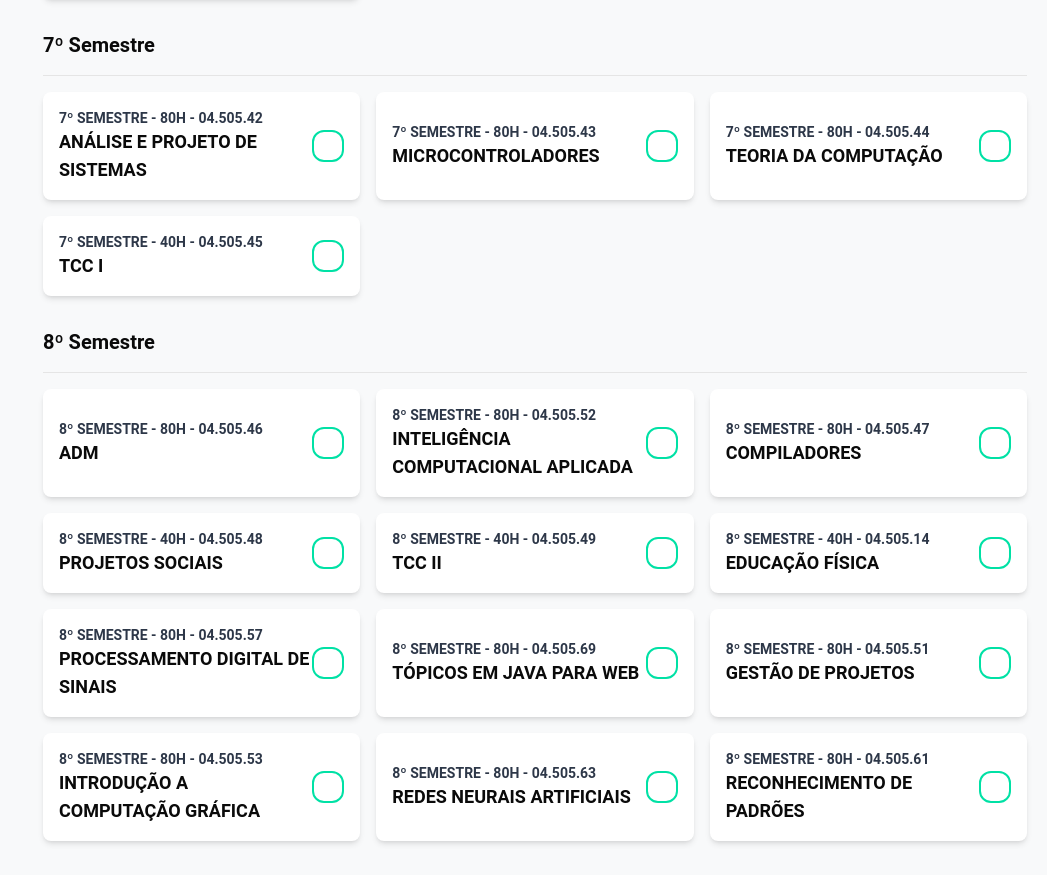
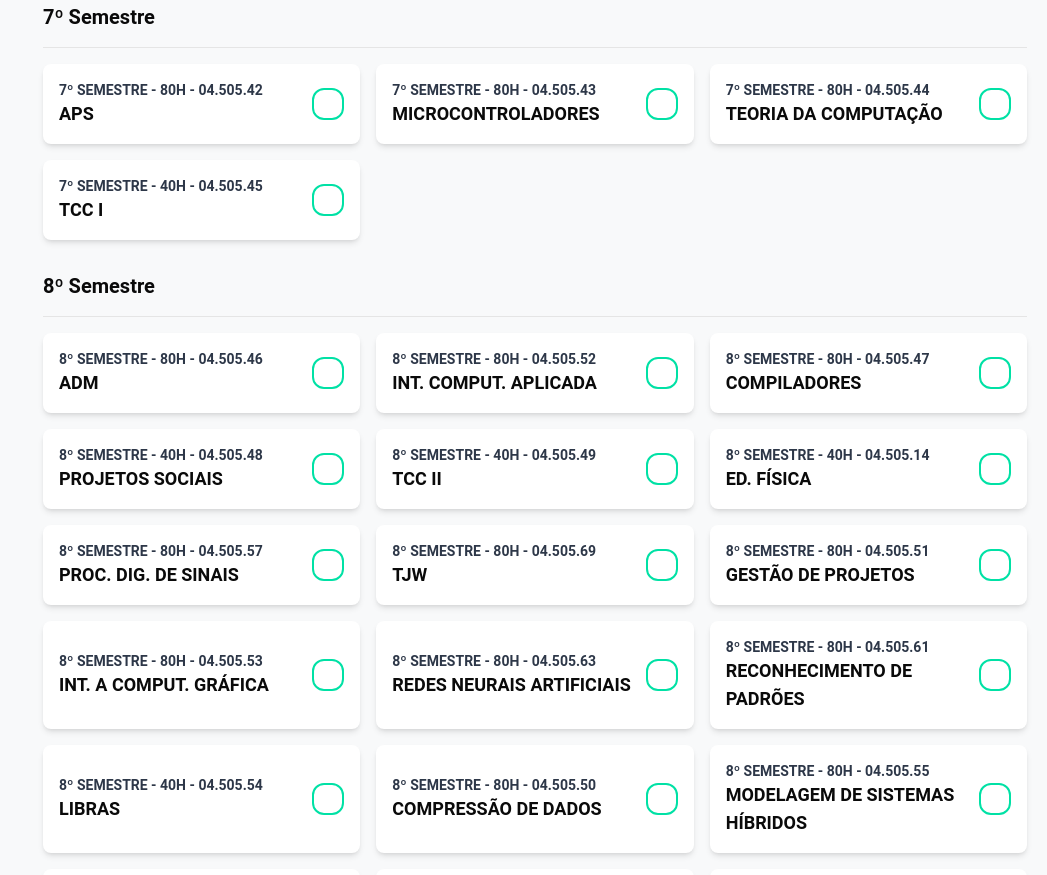
Before and after one commit to dvktr/gestao-matriz-curricular, a Next.js app: page /configuracao in a window 1280 px wide. Shown: the part 1869-2744 px from the top of the page, without its empty margins (233-1280 px from the left). Before the commit the page ends 2718 px from the top, so only its background shows below. Built offline with nearby package versions, Linux system fonts and the light colour scheme.

Commit message:
update disciplines

```diff
--- a/mock/discipline.ts
+++ b/mock/discipline.ts
@@ -1,7 +1,7 @@
 import { IDiscipline } from "@/types/discipline";
 
 export const mockDisciplines: IDiscipline[] = [
-  //done
+  //CHECK
   {
         name: "CÁLCULO I",
         semester: 1,
@@ -12,7 +12,7 @@ export const mockDisciplines: IDiscipline[] = [
         timetables: [{days: 'TER QUA', hours: 'CD-T CD-T'}],
         pre_requiriments: [],
   },
-  //done
+  //CHECK
   {
         name: "CIRCUITOS DIGITAIS",
         semester: 1,
@@ -23,7 +23,7 @@ export const mockDisciplines: IDiscipline[] = [
         timetables: [{days: 'QUA SEX', hours: 'CD-M CD-M'}],
         pre_requiriments: [],
   },
-  //done
+  //CHECK
   {
         name: "FUNDAMENTOS DE PROGRAMAÇÃO",
         semester: 1,
@@ -34,7 +34,7 @@ export const mockDisciplines: IDiscipline[] = [
         timetables: [{days: 'SEG QUI', hours: 'AB-T AB-T'}],
         pre_requiriments: [],
   },
-  //done
+  //CHECK
   {
         name: "MATEMÁTICA DISCRETA",
         semester: 1,
@@ -45,7 +45,7 @@ export const mockDisciplines: IDiscipline[] = [
         timetables: [{days: 'SEG QUA', hours: 'CD-T AB-T'}],
         pre_requiriments: [],
   },
-  //done
+  //CHECK
   {
         name: "ÁLGEBRA LINEAR",
         semester: 2,
@@ -56,7 +56,7 @@ export const mockDisciplines: IDiscipline[] = [
         timetables: [{days: 'TER QUI', hours: 'AB-M AB-M'}, {days: 'TER QUI', hours: 'CD-T CD-T'}],
         pre_requiriments: [],
   },
-  //done
+  //CHECK
   {
         name: "CÁLCULO II",
         semester: 2,
@@ -64,10 +64,10 @@ export const mockDisciplines: IDiscipline[] = [
         workload: 80,
         type: 'OBG',
         code: "04.505.20",
-	timetables: [{days: 'TER QUA', hours: 'AB-M AB-M'}, {days: 'TER QUA', hours: 'AB-T AB-T'}],
+        timetables: [{days: 'TER QUA', hours: 'CD-M CD-M'}, {days: 'TER QUA', hours: 'AB-T AB-T'}],
         pre_requiriments: ["04.505.15"],
   },
-  //done
+  //CHECK
   {
         name: "FÍSICA I",
         semester: 2,
@@ -75,10 +75,10 @@ export const mockDisciplines: IDiscipline[] = [
         workload: 80,
         type: 'OBG',
         code: "04.505.21",
-	timetables: [{days: 'SEG SEX', hours: 'CD-M CD-M'}, {days: 'QUA QUI', hours: 'CD-M AB-M'}],
+        timetables: [{days: 'SEG QUI', hours: 'CD-M CD-M'}, {days: 'QUA QUI', hours: 'CD-T AB-T'}],
         pre_requiriments: ["04.505.15"],
   },
-  //done
+  //CHECK
   {
         name: "INGLÊS INSTRUMENTAL",
         semester: 2,
@@ -86,21 +86,21 @@ export const mockDisciplines: IDiscipline[] = [
         workload: 40,
         type: 'OBG',
         code: "04.505.22",
-	timetables: [{days: 'SEX', hours: 'CD-M'}],
+        timetables: [{days: 'SEX', hours: 'CD-T'}],
         pre_requiriments: [],
   },
-  //done
+  //CHECK
   {
-	name: "LABORATÓRIO DE PROGRAMAÇÃO",
+        name: "LAB. DE PROGRAMAÇÃO",
         semester: 2,
         attended: false,
         workload: 80,
         type: 'OBG',
         code: "04.505.23",
-	timetables: [{days: 'SEG QUA', hours: 'AB-M AB-M'}, {days: 'SEG SEX', hours: 'CD-M CD-M'}],
+        timetables: [{days: 'SEG QUA', hours: 'AB-M AB-M'}, {days: 'SEG SEX', hours: 'AB-T AB-T'}],
         pre_requiriments: ["04.505.17"],
   },
-  //done
+  //CHECK
   {
         name: "ARQUITETURA DE COMPUTADORES",
         semester: 3,
@@ -111,7 +111,7 @@ export const mockDisciplines: IDiscipline[] = [
         timetables: [{days: 'SEG SEX', hours: 'AB-M CD-M'}, {days: 'SEG SEX', hours: 'CD-T CD-T'}],
         pre_requiriments: ["04.505.16"],
   },
-  //done
+  //CHECK
   {
         name: "PROBABILIDADE E ESTATÍSTICA",
         semester: 3,
@@ -122,7 +122,7 @@ export const mockDisciplines: IDiscipline[] = [
         timetables: [{days: 'TER QUI', hours: 'AB-M AB-M'}, {days: 'TER QUI', hours: 'CD-T CD-T'}],
         pre_requiriments: ["04.505.20"],
   },
-  //done
+  //CHECK
   {
         name: "PROGRAMAÇÃO LINEAR",
         semester: 3,
@@ -130,10 +130,10 @@ export const mockDisciplines: IDiscipline[] = [
         workload: 80,
         type: 'OBG',
         code: "04.505.26",
-	timetables: [{days: 'QUA SEX', hours: 'AB-M AB-M'}],
+        timetables: [{days: 'QUA SEX', hours: 'AB-M AB-M'}, {days: 'QUA SEX', hours: 'CD-T AB-T'}],
         pre_requiriments: ["04.505.19"],
   },
-  //done
+  //CHECK
   {
         name: "PROGRAMAÇÃO ORIENTADA A OBJETO",
         semester: 3,
@@ -155,7 +155,7 @@ export const mockDisciplines: IDiscipline[] = [
         timetables: [{days: 'TER QUI', hours: 'CD-M CD-M'}],
         pre_requiriments: ["04.505.21"],
   },
-  //done
+  //CHECK
   {
         name: "BANCO DE DADOS",
         semester: 4,
@@ -166,6 +166,7 @@ export const mockDisciplines: IDiscipline[] = [
         timetables: [{days: 'SEG QUA', hours: 'AB-M CD-M'}, {days: 'TER QUI', hours: 'AB-T AB-T'}],
         pre_requiriments: ["04.505.27"],
   },
+  //CHECK
   {
         name: "CÁLCULO NUMÉRICO",
         semester: 4,
@@ -176,6 +177,7 @@ export const mockDisciplines: IDiscipline[] = [
         timetables: [{days: 'TER QUI', hours: 'CD-M CD-M'}],
         pre_requiriments: ["04.505.19", "04.505.20"],
   },
+  //CHECK
   {
         name: "COMUNICAÇÃO DE DADOS",
         semester: 4,
@@ -186,7 +188,7 @@ export const mockDisciplines: IDiscipline[] = [
         timetables: [{days: 'QUA SEX', hours: 'AB-M CD-M'}],
         pre_requiriments: ["04.505.58"],
   },
-  //done
+  //CHECK
   {
         name: "ESTRUTURA DE DADOS",
         semester: 4,
@@ -197,7 +199,7 @@ export const mockDisciplines: IDiscipline[] = [
         timetables: [{days: 'SEG SEX', hours: 'CD-M AB-M'}, {days: 'SEG QUA', hours: 'AB-T AB-T'}],
         pre_requiriments: ["04.505.27"],
   },
-  //done
+  //CHECK
   {
         name: "LÓGICA PARA COMPUTAÇÃO",
         semester: 4,
@@ -208,7 +210,7 @@ export const mockDisciplines: IDiscipline[] = [
         timetables: [{days: 'TER QUI', hours: 'AB-M AB-M'}],
         pre_requiriments: ["04.505.17", "04.505.18"],
   },
-  //done
+  //CHECK
   {
         name: "ANÁLISE DE ALGORITMOS",
         semester: 5,
@@ -219,7 +221,7 @@ export const mockDisciplines: IDiscipline[] = [
         timetables: [{days: 'TER QUI', hours: 'CD-M CD-M'}],
         pre_requiriments: ["04.505.31"],
   },
-  //done
+  //CHECK
   {
         name: "IEEC",
         semester: 5,
@@ -230,7 +232,7 @@ export const mockDisciplines: IDiscipline[] = [
         timetables: [{days: 'QUA', hours: 'AB-M'}, {days: 'SEX', hours: 'AB-T'}],
         pre_requiriments: ["04.505.58"],
   },
-  //done
+  //CHECK
   {
         name: "ENGENHARIA DE SOFTWARE",
         semester: 5,
@@ -241,7 +243,7 @@ export const mockDisciplines: IDiscipline[] = [
         timetables: [{days: 'TER QUI', hours: 'AB-M AB-M'}],
         pre_requiriments: ["04.505.27"],
   },
-  //done
+  //CHECK
   {
         name: "GRAFOS",
         semester: 5,
@@ -252,7 +254,7 @@ export const mockDisciplines: IDiscipline[] = [
         timetables: [{days: 'SEG SEX', hours: 'CD-M AB-M'}],
         pre_requiriments: ["04.505.31"],
   },
-  //done
+  //CHECK
   {
         name: "SISTEMAS OPERACIONAIS",
         semester: 5,
@@ -263,7 +265,7 @@ export const mockDisciplines: IDiscipline[] = [
         timetables: [{days: 'QUA SEX', hours: 'CD-M CD-M'}],
         pre_requiriments: ["04.505.24"],
   },
-  //done
+  //CHECK
   {
         name: "INTELIGÊNCIA ARTIFICIAL",
         semester: 6,
@@ -274,7 +276,7 @@ export const mockDisciplines: IDiscipline[] = [
         timetables: [{days: 'SEG QUA', hours: 'CD-M CD-M'}],
         pre_requiriments: ["04.505.25", "04.505.31"],
   },
-  //done
+  //CHECK
   {
         name: "LINGUAGENS DE PROGRAMAÇÃO",
         semester: 6,
@@ -285,7 +287,7 @@ export const mockDisciplines: IDiscipline[] = [
         timetables: [{days: 'TER QUI', hours: 'AB-M AB-M'}],
         pre_requiriments: ["04.505.27"],
   },
-  //done
+  //CHECK
   {
         name: "METODOLOGIA CIENTÍFICA",
         semester: 6,
@@ -296,9 +298,9 @@ export const mockDisciplines: IDiscipline[] = [
         timetables: [{days: 'QUI', hours: 'CD-M'}],
         pre_requiriments: [],
   },
-  //done
+  //CHECK
   {
-	name: "REDES DE COMPUTADORES I",
+        name: "REDES I",
         semester: 6,
         attended: false,
         workload: 80,
@@ -307,9 +309,9 @@ export const mockDisciplines: IDiscipline[] = [
         timetables: [{days: 'TER SEX', hours: 'CD-M CD-M'}],
         pre_requiriments: ["04.505.30"],
   },
-  //done
+  //CHECK
   {
-	name: "ANÁLISE E PROJETO DE SISTEMAS",
+        name: "APS",
         semester: 7,
         attended: false,
         workload: 80,
@@ -318,7 +320,7 @@ export const mockDisciplines: IDiscipline[] = [
         timetables: [{days: 'SEG SEX', hours: 'CD-M AB-M'}],
         pre_requiriments: ["04.505.28", "04.505.35"],
   },
-  //done
+  //CHECK
   {
         name: "MICROCONTROLADORES",
         semester: 7,
@@ -329,7 +331,7 @@ export const mockDisciplines: IDiscipline[] = [
         timetables: [{days: 'SEG QUA', hours: 'AB-M AB-M'}],
         pre_requiriments: ["04.505.24", "04.505.34"],
   },
-  //done
+  //CHECK
   {
         name: "TEORIA DA COMPUTAÇÃO",
         semester: 7,
@@ -340,7 +342,7 @@ export const mockDisciplines: IDiscipline[] = [
         timetables: [{days: 'QUA SEX', hours: 'CD-M CD-M'}],
         pre_requiriments: ["04.505.32"],
   },
-  //done
+  //CHECK
   {
         name: "TCC I",
         semester: 7,
@@ -351,7 +353,7 @@ export const mockDisciplines: IDiscipline[] = [
         timetables: [{days: 'QUA', hours: 'AB-N'}],
         pre_requiriments: ["04.505.40"],
   },
-  //done
+  //CHECK
   {
         name: "ADM",
         semester: 8,
@@ -362,9 +364,9 @@ export const mockDisciplines: IDiscipline[] = [
         timetables: [{days: 'TER QUI', hours: 'CD-M CD-M'}],
         pre_requiriments: [],
   },
-  //done
+  //CHECK
   {
-	name: "INTELIGÊNCIA COMPUTACIONAL APLICADA",
+        name: "INT. COMPUT. APLICADA",
         semester: 8,
         attended: false,
         workload: 80,
@@ -373,7 +375,7 @@ export const mockDisciplines: IDiscipline[] = [
         timetables: [{days: 'SEG SEX', hours: 'AB-M CD-M'}],
         pre_requiriments: ["04.505.19"],
   },
-  //done
+  //CHECK
   {
         name: "COMPILADORES",
         semester: 8,
@@ -384,7 +386,7 @@ export const mockDisciplines: IDiscipline[] = [
         timetables: [{days: 'SEG QUA', hours: 'CD-M CD-M'}],
         pre_requiriments: ["04.505.44"],
   },
-  //done
+  //CHECK
   {
         name: "PROJETOS SOCIAIS",
         semester: 8,
@@ -395,7 +397,7 @@ export const mockDisciplines: IDiscipline[] = [
         timetables: [{days: 'TER', hours: 'AB-M'}],
         pre_requiriments: [],
   },
-  //done
+  //CHECK
   {
         name: "TCC II",
         semester: 8,
@@ -404,11 +406,11 @@ export const mockDisciplines: IDiscipline[] = [
         type: 'OBG',
         code: "04.505.49",
         timetables: [{days: 'TER', hours: 'AB-N'}],
-	pre_requiriments: ["04.505.49"],
+        pre_requiriments: ["04.505.45"],
   },
-  //done
+  //CHECK
   {
-	name: "EDUCAÇÃO FÍSICA",
+        name: "ED. FÍSICA",
         semester: 8,
         attended: false,
         workload: 40,
@@ -417,9 +419,9 @@ export const mockDisciplines: IDiscipline[] = [
         timetables: [{days: 'SEG', hours: 'AB-N'}],
         pre_requiriments: [],
   },
-  //done
+  //CEHCK
   {
-	name: "PROCESSAMENTO DIGITAL DE SINAIS",
+        name: "PROC. DIG. DE SINAIS",
         semester: 8,
         attended: false,
         workload: 80,
@@ -428,9 +430,9 @@ export const mockDisciplines: IDiscipline[] = [
         timetables: [{days: 'TER QUI', hours: 'AB-T AB-T'}],
         pre_requiriments: ["04.505.15", "04.505.31"],
   },
-  //done
+  //CHECK
   {
-	name: "TÓPICOS EM JAVA PARA WEB",
+        name: "TJW",
         semester: 8,
         attended: false,
         workload: 80,
@@ -439,7 +441,7 @@ export const mockDisciplines: IDiscipline[] = [
         timetables: [{days: 'TER QUI', hours: 'CD-M CD-M'}],
         pre_requiriments: ["04.505.27"],
   },
-  //done
+  //CHECK
   {
         name: "GESTÃO DE PROJETOS",
         semester: 8,
@@ -450,18 +452,18 @@ export const mockDisciplines: IDiscipline[] = [
         timetables: [{days: 'SEG SEX', hours: 'AB-T AB-T'}],
         pre_requiriments: [],
   },
-  //done
+  //CHECK
   {
-	name: "INTRODUÇÃO A COMPUTAÇÃO GRÁFICA",
+        name: "INT. A COMPUT. GRÁFICA",
         semester: 8,
         attended: false,
         workload: 80,
         type: 'OPT',
         code: "04.505.53",
-	timetables: [{days: 'SEG QUA', hours: 'AB-N AB-N'}],
+        timetables: [],
         pre_requiriments: ["04.505.19"],
   },
-  //done
+  //CHECK
   {
         name: "REDES NEURAIS ARTIFICIAIS",
         semester: 8,
@@ -472,7 +474,7 @@ export const mockDisciplines: IDiscipline[] = [
         timetables: [{days: 'SEG QUA', hours: 'AB-T AB-T'}],
         pre_requiriments: ["04.505.19", "04.505.25"],
   },
-  //done
+  //CHECK
   {
         name: "RECONHECIMENTO DE PADRÕES",
         semester: 8,
@@ -482,5 +484,135 @@ export const mockDisciplines: IDiscipline[] = [
         code: "04.505.61",
         timetables: [{days: 'SEG QUA', hours: 'AB-T AB-T'}],
         pre_requiriments: ["04.505.19", "04.505.25"],
-  }
+  },
+  //CHECK
+  {
+		name: "LIBRAS",
+		semester: 8,
+		attended: false,
+		workload: 40,
+		type: 'OPT',
+		code: "04.505.54",
+		timetables: [],
+		pre_requiriments: [],
+  },
+  //CHECK
+  {
+		name: "COMPRESSÃO DE DADOS",
+		semester: 8,
+		attended: false,
+		workload: 80,
+		type: 'OPT',
+		code: "04.505.50",
+		timetables: [],
+		pre_requiriments: ["04.505.25"],
+  },
+  //CHECK
+  {
+		name: "MODELAGEM DE SISTEMAS HÍBRIDOS",
+		semester: 8,
+		attended: false,
+		workload: 80,
+		type: 'OPT',
+		code: "04.505.55",
+		timetables: [],
+		pre_requiriments: [],
+  },
+  //CHECK
+  {
+		name: "PROC. DIG. DE IMAGENS",
+		semester: 8,
+		attended: false,
+		workload: 80,
+		type: 'OPT',
+		code: "04.505.56",
+		timetables: [],
+		pre_requiriments: ["04.505.15", "04.505.31"],
+  },
+  //CHECK
+  {
+		name: "PROGRAMAÇÃO PARALELA",
+		semester: 8,
+		attended: false,
+		workload: 80,
+		type: 'OPT',
+		code: "04.505.59",
+		timetables: [],
+		pre_requiriments: ["04.505.33", "04.505.37"],
+  },
+  //CHECK
+  {
+		name: "REDES II",
+		semester: 8,
+		attended: false,
+		workload: 80,
+		type: 'OBG',
+		code: "04.505.62",
+		timetables: [],
+		pre_requiriments: ["04.505.41"],
+  },
+  //CHECK
+  {
+		name: "PROJETO DE REDES",
+		semester: 8,
+		attended: false,
+		workload: 80,
+		type: 'OPT',
+		code: "04.505.60",
+		timetables: [],
+		pre_requiriments: ["04.505.63"],
+  },
+  //CHECK
+  {
+		name: "REDES SEM FIO",
+		semester: 8,
+		attended: false,
+		workload: 80,
+		type: 'OBG',
+		code: "04.505.64",
+		timetables: [],
+		pre_requiriments: ["04.505.41"],
+  },
+  {
+		name: "ROBÓTICA EDUCACIONAL",
+		semester: 8,
+		attended: false,
+		workload: 80,
+		type: 'OBG',
+		code: "04.505.65",
+		timetables: [],
+		pre_requiriments: ["04.505.43"],
+  },
+  {
+		name: "SEGURANÇA DA INFORMAÇÃO",
+		semester: 8,
+		attended: false,
+		workload: 80,
+		type: 'OBG',
+		code: "04.505.66",
+		timetables: [],
+		pre_requiriments: ["04.505.41"],
+  },
+  //CHECK
+  {
+		name: "SISTEMAS DISTRIBUÍDOS",
+		semester: 8,
+		attended: false,
+		workload: 80,
+		type: 'OBG',
+		code: "04.505.67",
+		timetables: [],
+		pre_requiriments: ["04.505.41"],
+  },
+  //CHECK
+  {
+		name: "SISTEMAS EMBARCADOS",
+		semester: 8,
+		attended: false,
+		workload: 80,
+		type: 'OBG',
+		code: "04.505.68",
+		timetables: [],
+		pre_requiriments: ["04.505.43"],
+  },
 ]
```
Lines whose indentation alone changed are shown as unchanged.
